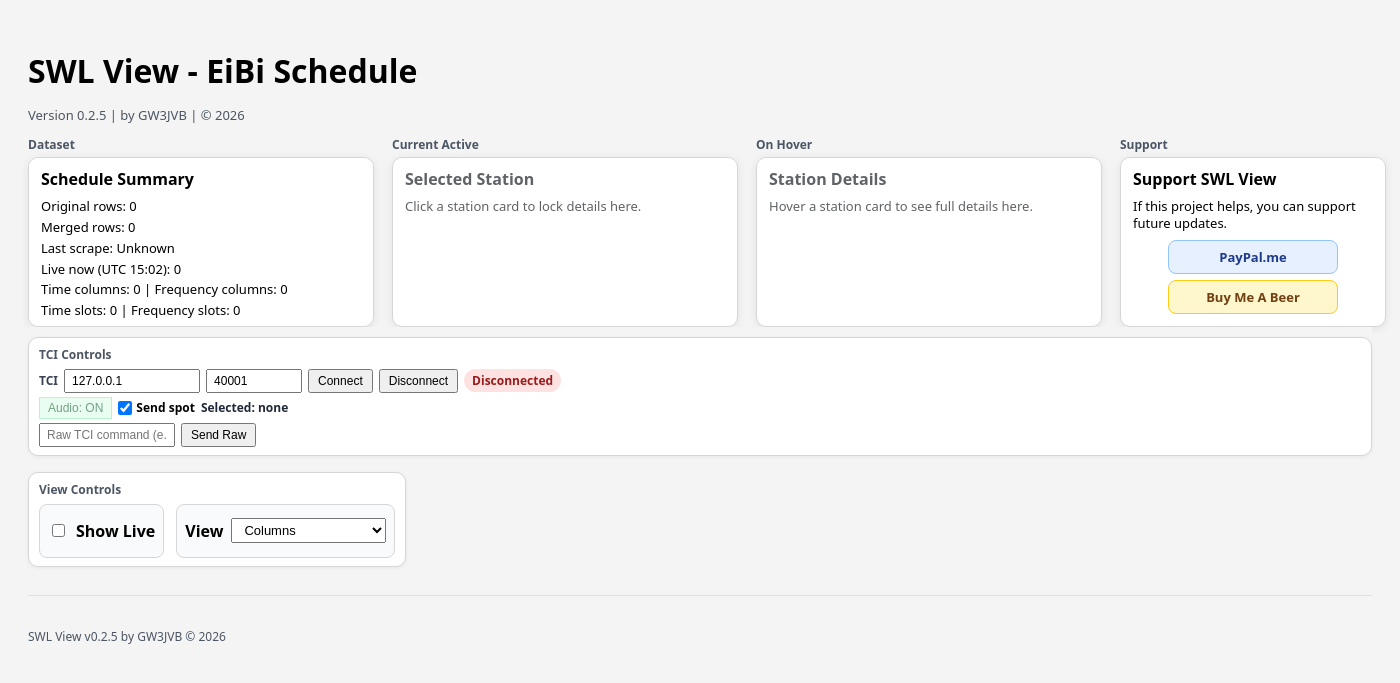
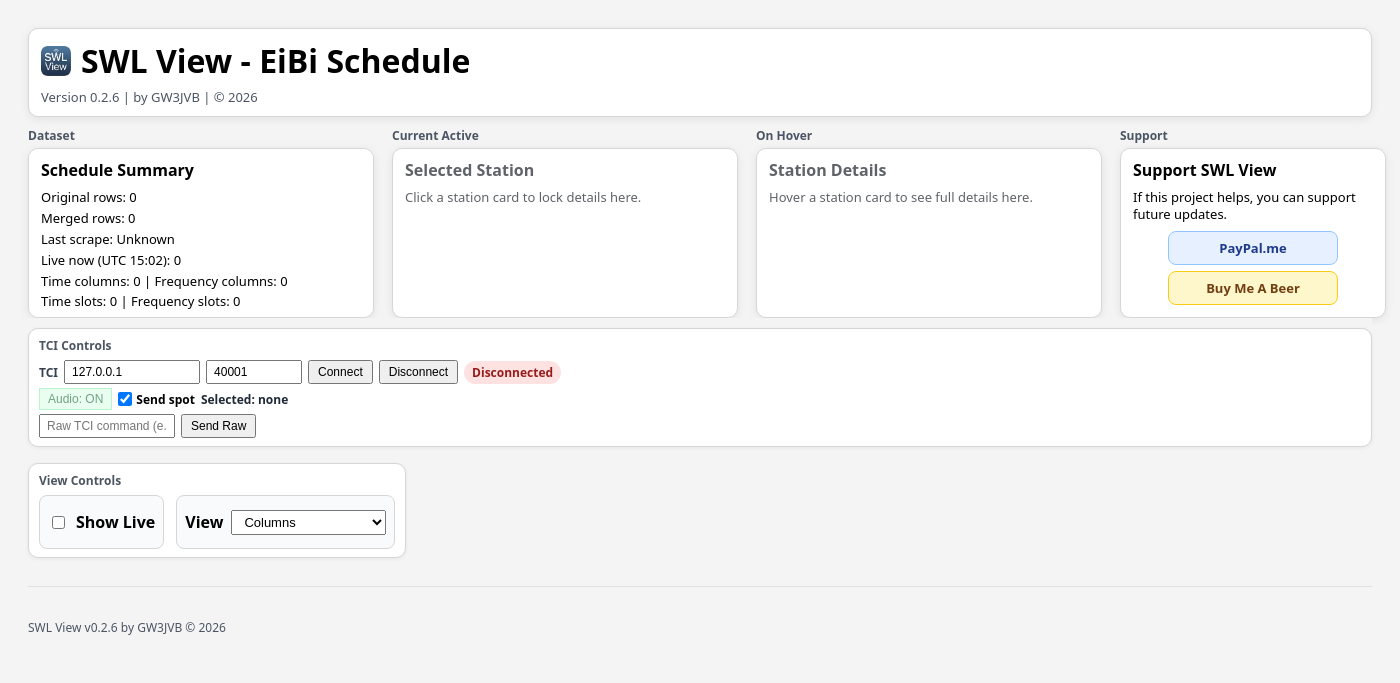
Before and after one commit to reflectingme/SWL_View, a Flask app: page / in a window 1400 px wide. Shown: the top 683 px of the page. Run offline with Flask 3, Linux system fonts and the light colour scheme.

Commit message:
Bump version to 0.2.6 and refine header/support layout

```diff
--- a/app/main.py
+++ b/app/main.py
@@ -24,7 +24,7 @@ except ImportError:
 
 app = Flask(__name__)
 
-APP_VERSION = "0.2.5"
+APP_VERSION = "0.2.6"
 APP_AUTHOR = "GW3JVB"
 APP_COPYRIGHT = "© 2026"
 
--- a/app/static/styles.css
+++ b/app/static/styles.css
@@ -4,9 +4,37 @@ body {
     background: #f4f4f4;
 }
 
+.app-header-card {
+    display: flex;
+    flex-direction: column;
+    gap: 6px;
+    padding: 10px 12px;
+    margin-bottom: 10px;
+    background: #ffffff;
+    border: 1px solid #d6d6d6;
+    border-radius: 10px;
+    box-shadow: 0 2px 10px rgba(0,0,0,0.08);
+}
+
+.app-title-row {
+    display: flex;
+    align-items: center;
+    gap: 10px;
+}
+
+.app-title-row h1 {
+    margin: 0;
+}
+
+.app-logo {
+    width: 30px;
+    height: 30px;
+    border-radius: 6px;
+    object-fit: cover;
+}
+
 .app-meta {
-    margin-top: -8px;
-    margin-bottom: 12px;
+    margin: 0;
     color: #4b5563;
     font-size: 13px;
 }
--- a/app/templates/index.html
+++ b/app/templates/index.html
@@ -7,8 +7,13 @@
     <link rel="stylesheet" href="/static/styles.css">
 </head>
 <body>
-    <h1>SWL View - EiBi Schedule</h1>
-    <p class="app-meta">Version {{ data.app_version }} | by {{ data.app_author }} | {{ data.app_copyright }}</p>
+    <div class="app-header-card">
+        <div class="app-title-row">
+            <img class="app-logo" src="/static/icons/icon-512.png" alt="SWL View logo">
+            <h1>SWL View - EiBi Schedule</h1>
+        </div>
+        <p class="app-meta">Version {{ data.app_version }} | by {{ data.app_author }} | {{ data.app_copyright }}</p>
+    </div>
     <div class="top-summary">
         <div class="top-meta">
             <div class="details-block">
```
Also changed, not shown: KNOWN_ISSUES.md (added, +21 -0 lines), README.md.
